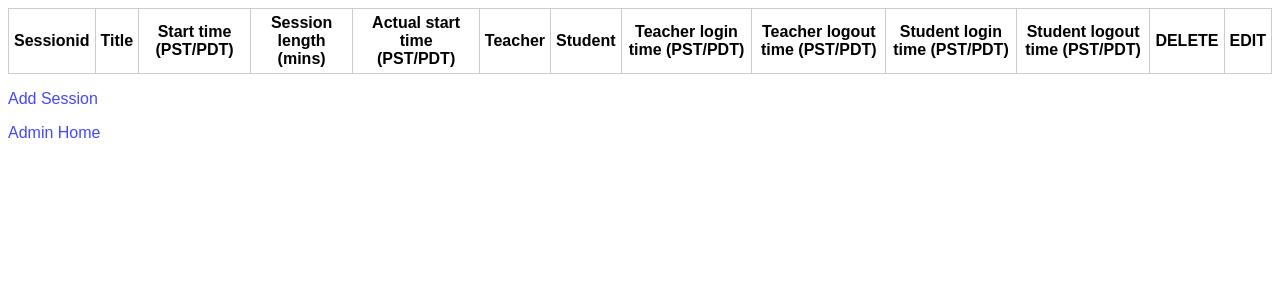
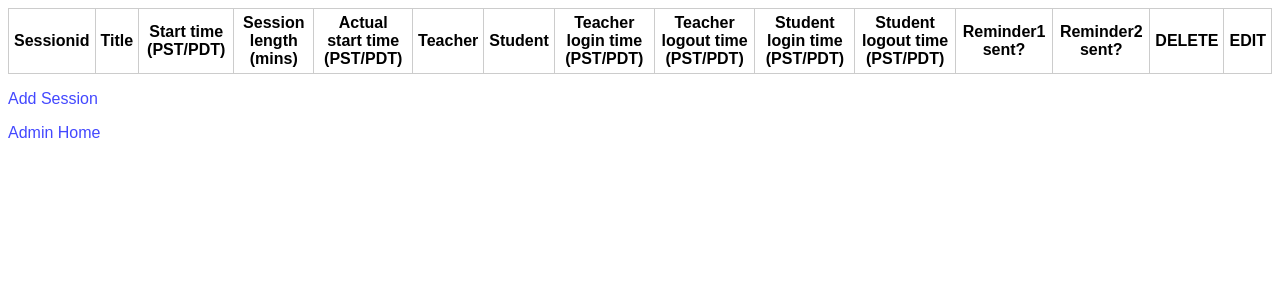
Before and after one commit to groupboard/tutor-scheduler, a PHP site: page /admin/sessions.php?action=1 in a window 1280 px wide. Shown: the top 300 px of the page. Run offline with PHP 8.4, Linux system fonts and the light colour scheme; the visitor is signed in with stand-in values (Sample User, id 1); data that the repository does not hold is empty; some libraries are stand-ins or nearby versions.

Commit message:
reminders

```diff
--- a/admin/sessions.php
+++ b/admin/sessions.php
@@ -44,6 +44,8 @@ if ($action == 'new')
                 $student_logout_time = $row['student_logout_time'];
                 $teacher_login_time = $row['teacher_login_time'];
                 $teacher_logout_time = $row['teacher_logout_time'];
+                $reminder1_sent = $row['reminder1_sent'];
+                $reminder2_sent = $row['reminder2_sent'];
             }
         }
         else
@@ -68,6 +70,8 @@ if ($action == 'new')
     print "<tr><td>Student logout time ($tz):</td><td>$student_logout_time</td></tr>";
     print "<tr><td>Teacher login time ($tz):</td><td>$teacher_login_time</td></tr>";
     print "<tr><td>Teacher logout time ($tz):</td><td>$teacher_logout_time</td></tr>";
+    print "<tr><td>Reminder 1 sent?:</td><td>$reminder1_sent</td></tr>";
+    print "<tr><td>Reminder 2 sent?:</td><td>$reminder2_sent</td></tr>";
     print "</table><br><input type=submit value=Submit></form>";
 }
 else if ($action == 'add')
@@ -148,7 +152,7 @@ else if ($action == 'del')
 else
 {
     print "<table><tr>";
-    print "<th>Sessionid</th><th>Title</th><th>Start time ($tz)</th><th>Session length (mins)</th><th>Actual start time ($tz)</th><th>Teacher</th><th>Student</th><th>Teacher login time ($tz)</th><th>Teacher logout time ($tz)</th><th>Student login time ($tz)</th><th>Student logout time ($tz)</th><th>DELETE</th><th>EDIT</th></tr>";
+    print "<th>Sessionid</th><th>Title</th><th>Start time ($tz)</th><th>Session length (mins)</th><th>Actual start time ($tz)</th><th>Teacher</th><th>Student</th><th>Teacher login time ($tz)</th><th>Teacher logout time ($tz)</th><th>Student login time ($tz)</th><th>Student logout time ($tz)</th><th>Reminder1 sent?</th><th>Reminder2 sent?</th><th>DELETE</th><th>EDIT</th></tr>";
     print "</tr>";
     $query = "select * from session";
     $result = mysqli_query($mysql_link, $query);
@@ -167,6 +171,8 @@ else
             $student_logout_time = $row['student_logout_time'];
             $teacher_login_time = $row['teacher_login_time'];
             $teacher_logout_time = $row['teacher_logout_time'];
+            $reminder1_sent = $row['reminder1_sent'];
+            $reminder2_sent = $row['reminder2_sent'];
 
             if (preg_match('/^\d+$/',$student))
             {
@@ -194,7 +200,7 @@ else
             }
 
 
-            print "<tr><td>$session_id</td><td>$title</td><td>$start_time</td><td>$length_minutes</td><td>$actual_start_time</td><td>$teacher_name</td><td>$student_name</td><td>$teacher_login_time</td><td>$teacher_logout_time</td><td>$student_login_time</td><td>$student_logout_time</td><td><a href=\"?action=del&session_id=$session_id\">Delete Session</a></td><td><a href=\"?action=new&session_id=$session_id\">Edit Session</a></td></tr>";
+            print "<tr><td>$session_id</td><td>$title</td><td>$start_time</td><td>$length_minutes</td><td>$actual_start_time</td><td>$teacher_name</td><td>$student_name</td><td>$teacher_login_time</td><td>$teacher_logout_time</td><td>$student_login_time</td><td>$student_logout_time</td><td>$reminder1_sent</td><td>$reminder2_sent</td><td><a href=\"?action=del&session_id=$session_id\">Delete Session</a></td><td><a href=\"?action=new&session_id=$session_id\">Edit Session</a></td></tr>";
         }
     }
     print "</table>";
```
